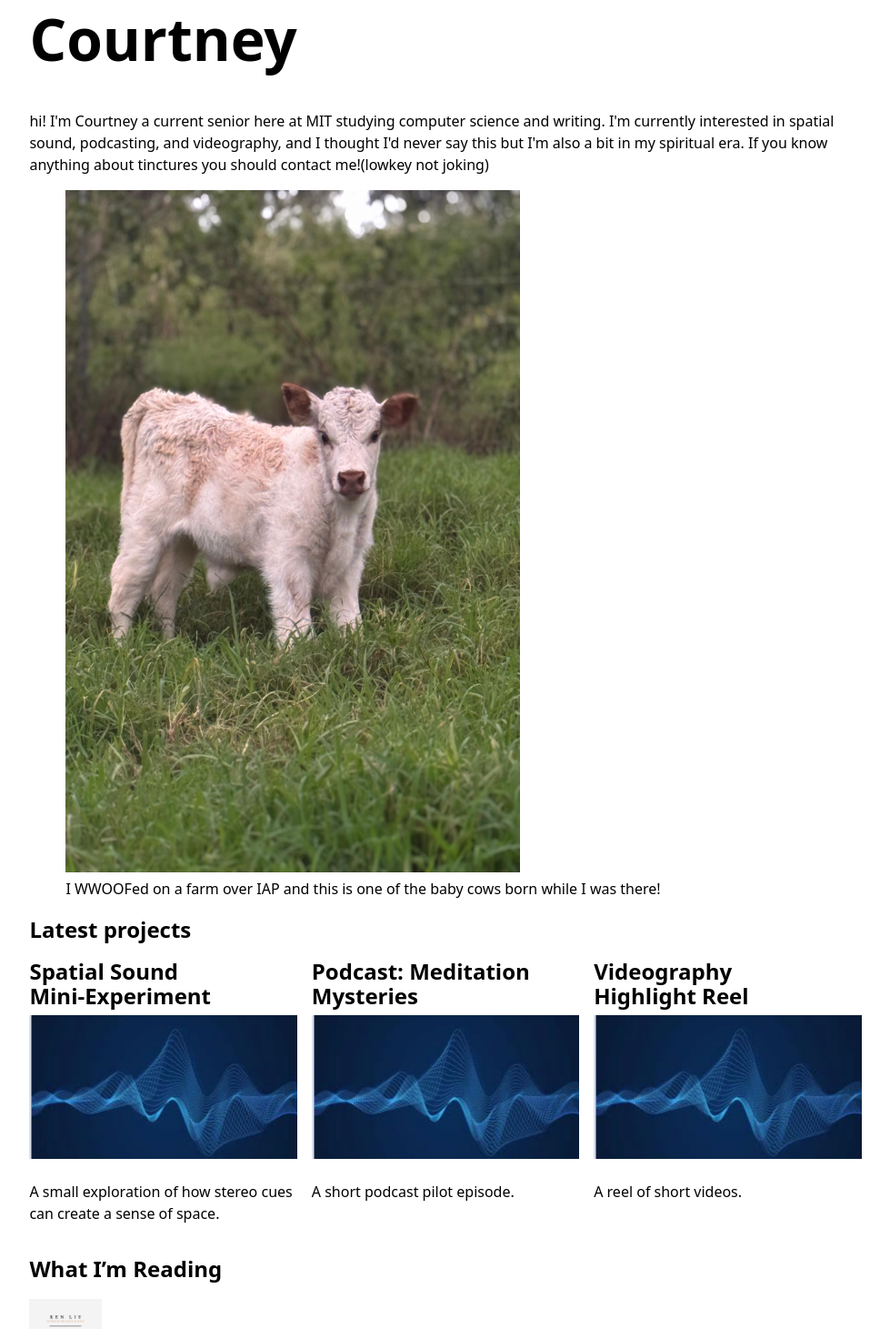
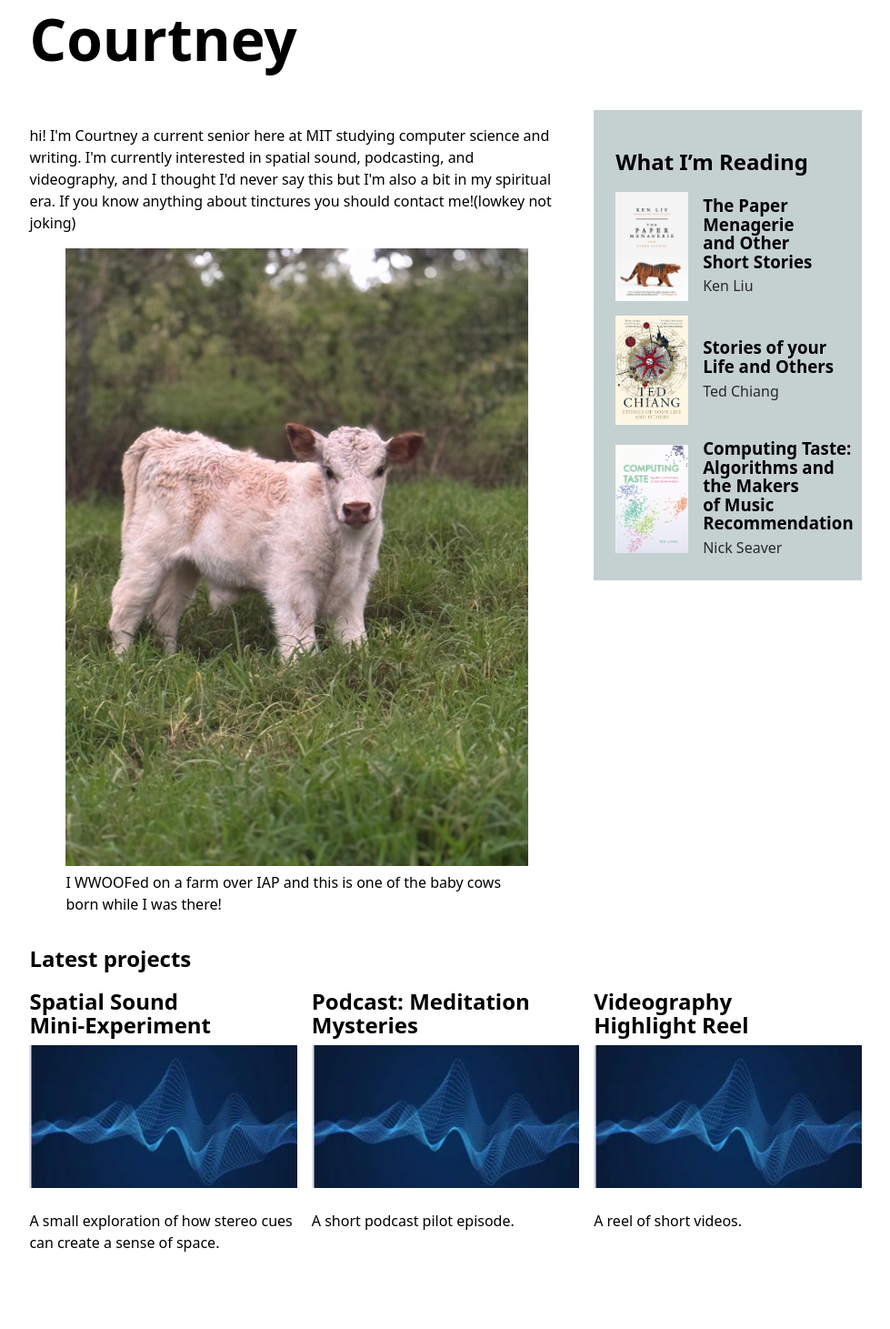
Before and after one commit to courtneyma/lab3template, a SvelteKit app: page / in a window 1280 px wide. Shown: the part 100-1561 px from the top of the page at 91% size, without its empty margins (150-1129 px from the left). After the commit the page ends 1518 px from the top, so only its background shows below. Built offline with nearby package versions, Linux system fonts and the light colour scheme.

Commit message:
style changes

```diff
--- a/src/lib/projects.json
+++ b/src/lib/projects.json
@@ -1,22 +1,22 @@
 [
   {
     "title": "Spatial Sound Mini-Experiment",
-    "image": "/images/sound.png",
+    "image": "images/sound.png",
     "description": "A small exploration of how stereo cues can create a sense of space."
   },
   {
     "title": "Podcast: Meditation Mysteries",
-    "image": "/images/sound.png",
+    "image": "images/sound.png",
     "description": "A short podcast pilot episode."
   },
   {
     "title": "Videography Highlight Reel",
-    "image": "/images/sound.png",
+    "image": "images/sound.png",
     "description": "A reel of short videos."
   },
   {
     "title": "Writing Portfolio Sampler",
-    "image": "/images/sound.png",
+    "image": "images/sound.png",
     "description": "Short and longform pieces over the years."
   }
 ]
--- a/src/lib/reading.json
+++ b/src/lib/reading.json
@@ -2,16 +2,16 @@
   {
     "title": "The Paper Menagerie and Other Short Stories",
     "author": "Ken Liu",
-    "image": "/images/papertiger.png"
+    "image": "images/papertiger.png"
   },
   {
     "title": "Stories of your Life and Others",
     "author": "Ted Chiang",
-    "image": "/images/yourlifeandothers.png"
+    "image": "images/yourlifeandothers.png"
   },
   {
     "title": "Computing Taste: Algorithms and the Makers of Music Recommendation",
     "author": "Nick Seaver",
-    "image": "/images/computingtaste.png"
+    "image": "images/computingtaste.png"
   }
 ]
--- a/src/routes/+page.svelte
+++ b/src/routes/+page.svelte
@@ -13,25 +13,43 @@
   <a href="resume">Resume</a>
   <a href="https://github.com/courtneyma" target="_blank">GitHub</a>
 </nav>
+
 <h1>Courtney</h1>
-<p>hi! I'm Courtney a current senior here at MIT studying computer science and writing. I'm currently interested in spatial sound, podcasting, and videography, and I thought I'd never say this but I'm also a bit in my spiritual era. If you know anything about tinctures you should contact me!(lowkey not joking)</p>
-<figure>
-    <img src="images/rudiesbaby.JPG" alt="I WWOOFed on a farm over IAP and this is one of the baby cows born while I was there!" width="500" height="750">
-    <figcaption>I WWOOFed on a farm over IAP and this is one of the baby cows born while I was there!</figcaption>
-</figure>
+
+<div class="home-layout">
+  <div class="home-main">
+    <p>
+      hi! I'm Courtney a current senior here at MIT studying computer science and writing. I'm
+      currently interested in spatial sound, podcasting, and videography, and I thought I'd never
+      say this but I'm also a bit in my spiritual era. If you know anything about tinctures you
+      should contact me!(lowkey not joking)
+    </p>
+
+    <figure>
+      <img
+        src="images/rudiesbaby.JPG"
+        alt="I WWOOFed on a farm over IAP and this is one of the baby cows born while I was there!"
+      />
+      <figcaption>
+        I WWOOFed on a farm over IAP and this is one of the baby cows born while I was there!
+      </figcaption>
+    </figure>
+  </div>
+
+  <aside class="home-aside">
+    <h2>What I’m Reading</h2>
+    <div class="reading">
+      {#each reading as item}
+        <ReadingItem data={item} />
+      {/each}
+    </div>
+  </aside>
+</div>
 
 <h2>Latest projects</h2>
 
-<div class="projects">
+<div class="projects highlights">
   {#each projects.slice(0, 3) as p}
     <Project data={p} />
   {/each}
 </div>
-
-<h2>What I’m Reading</h2>
-
-<div class="reading">
-  {#each reading as item}
-    <ReadingItem data={item} />
-  {/each}
-</div>
--- a/static/style.css
+++ b/static/style.css
@@ -112,7 +112,37 @@ section {
   border-bottom: 1px solid oklch(90% 3% 200);
 }
 
+
+.home-layout {
+  display: grid;
+  grid-template-columns: 2fr 1fr;
+  gap: 2em;
+  align-items: start;
+}
+
+.home-aside {
+  background: oklch(85% 3% 200);
+  padding: 1.5em;
+}
+
 .reading {
   display: grid;
   gap: 1em;
 }
+
+.reading-item {
+  display: flex;
+  gap: 1em;
+  align-items: center;
+}
+
+.reading-item img {
+  width: 80px;
+  height: auto;
+}
+
+@media (max-width: 800px) {
+  .home-layout {
+    grid-template-columns: 1fr;
+  }
+}
```
